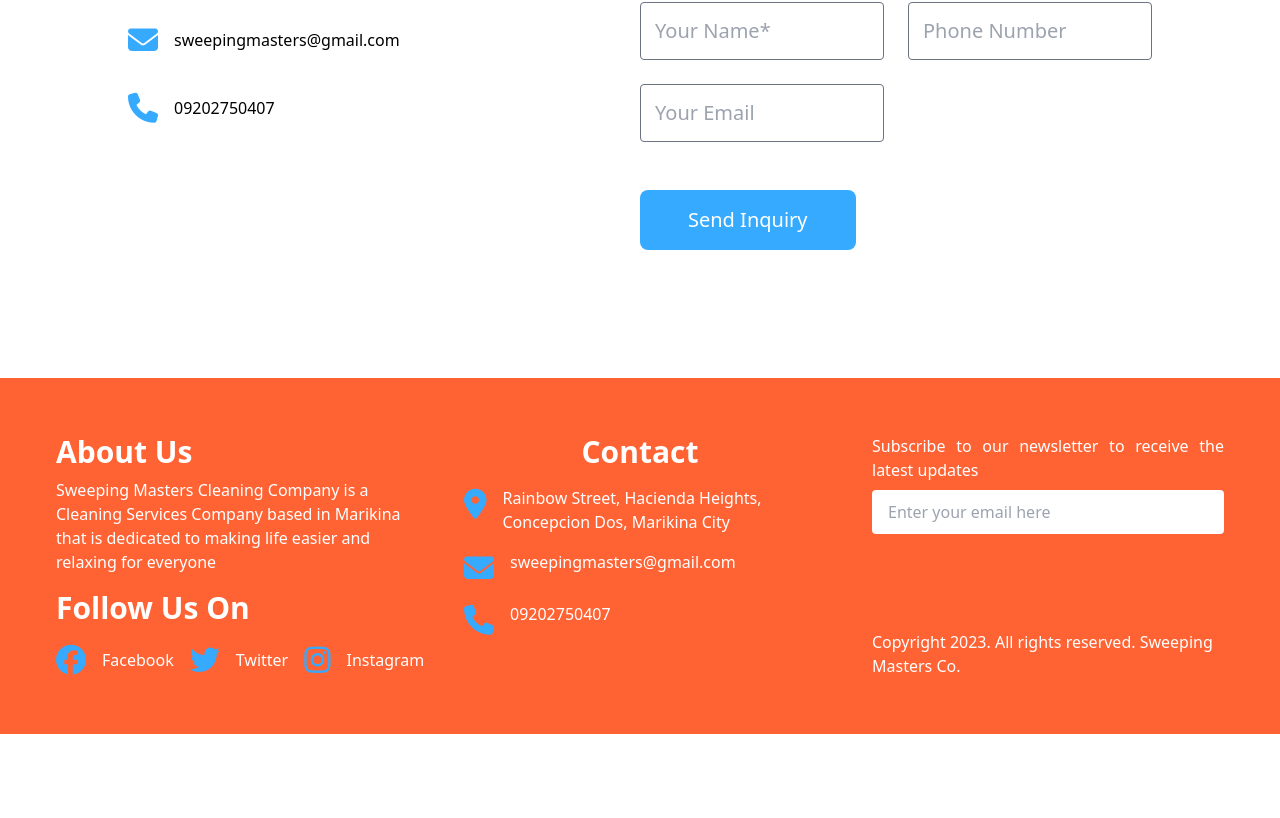
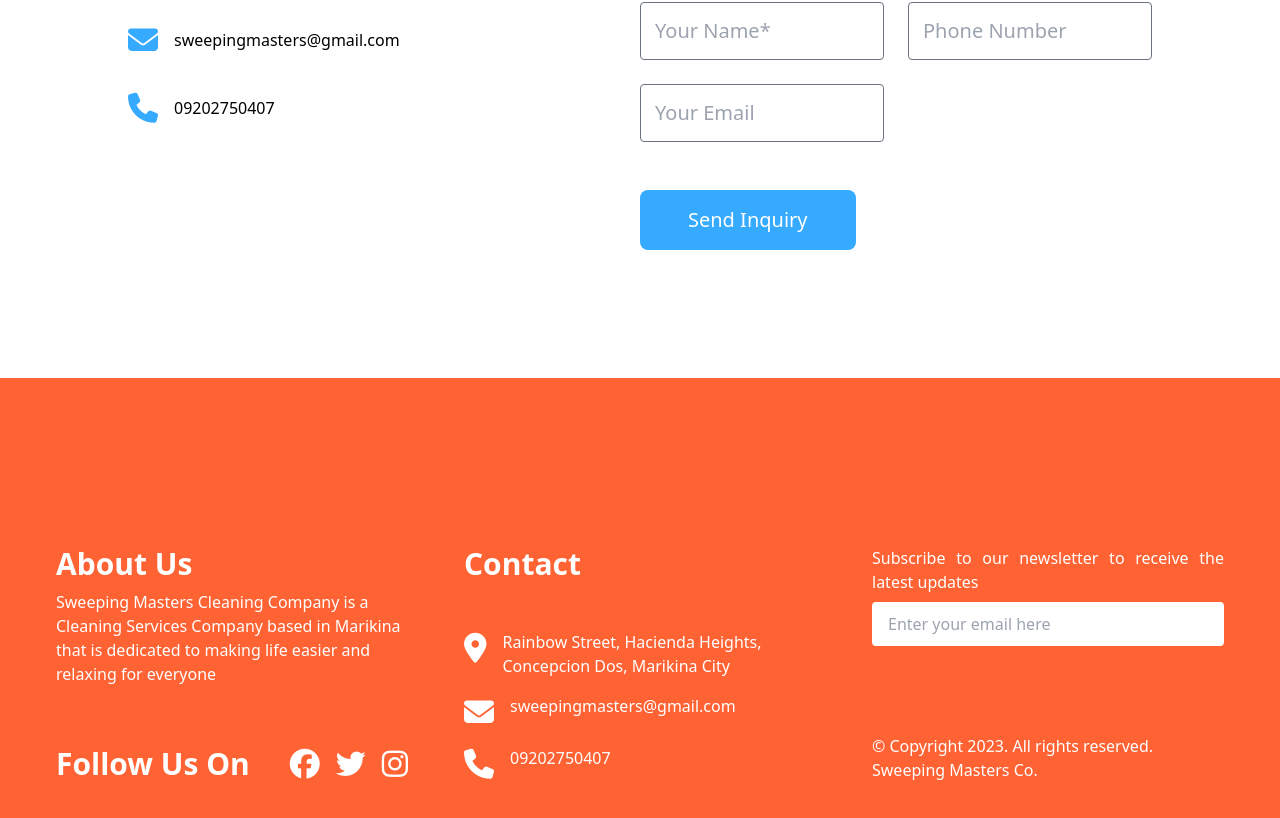
Before and after one commit to Arc-Data/cleaning-company-website, a React (Vite) app: page /contact in a window 1280 px wide. Shown: the part 1232-2050 px from the top of the page. Before the commit the page ends 1966 px from the top, so only its background shows below. Built offline with nearby package versions, Linux system fonts and the light colour scheme.

Commit message:
service detail and footer adjustments

```diff
--- a/src/components/Card.jsx
+++ b/src/components/Card.jsx
@@ -19,9 +19,15 @@ const Card = ({ card }) => {
     return (
         <div className="bg-white rounded-lg shadow flex-col transform">
             <img src={imageUrl} alt="Nice" className="object-cover h-60 w-full rounded-t-lg" />
-      <div className="px-5 py-10 space-y-8">
+            <div className="flex flex-col px-5">
+                <div className="py-10 space-y-8">
                     <p className="text-primary text-2xl font-bold">{card.title}</p>
                     <p className="line-clamp-3 text-gray-800">{card.description}</p>
+                </div>
+                <div className="border"></div>
+                <div>
+                    <button className="text-primary py-2.5 px-4 rounded border hover:border-primary">Read More</button>
+                </div>
             </div>
         </div>
     );
--- a/src/components/Footer.jsx
+++ b/src/components/Footer.jsx
@@ -1,42 +1,35 @@
 
 const Footer = () => {
 	return (
-		<footer className="p-6 md:p-12 bg-accent w-full">
+		<footer className="pt-40 pb-20 px-12 bg-accent w-full">
 			<div className="container grid md:grid-cols-3 mx-auto gap-10 text-white">
-				<div className="flex flex-col p-2 space-y-4">
+				<div className="flex flex-col p-2 space-y-6 justify-between">
 					<div className="space-y-2">
 						<p className="font-bold text-3xl">About Us</p>
 						<p>Sweeping Masters Cleaning Company is a Cleaning Services Company based in Marikina that is dedicated to making life easier and relaxing for everyone</p>
 					</div>
-					<p className="font-bold text-3xl space-y-4">Follow Us On</p>
-					<div className="flex space-x-4">
-						<div className="flex space-x-4 items-center">
-							<i className="fa-brands fa-facebook text-3xl text-primary"></i>
-							<p className="">Facebook</p>
-						</div>
-						<div className="flex space-x-4 items-center">
-							<i className="fa-brands fa-twitter text-3xl text-primary"></i>
-							<p className="">Twitter</p>
-						</div>
-						<div className="flex space-x-4 items-center">
-							<i className="fa-brands fa-instagram text-3xl text-primary"></i>
-							<p className="">Instagram</p>
+					<div className="flex justify-between">
+						<p className="font-bold text-3xl space-y-4">Follow Us On</p>
+						<div className="flex space-x-4">
+							<i className="fa-brands fa-facebook text-3xl"></i>
+							<i className="fa-brands fa-twitter text-3xl"></i>
+							<i className="fa-brands fa-instagram text-3xl"></i>
 						</div>
 					</div>
 				</div>
-				<div className="flex flex-col p-2 space-y-4">
-					<p className="font-bold text-3xl md:text-center">Contact</p>
+				<div className="flex flex-col p-2 space-y-12">
+					<p className="font-bold text-3xl">Contact</p>
 					<div className="flex flex-col space-y-4">
 						<div className="flex space-x-4">
-							<i className="fa-solid fa-location-dot text-3xl text-primary m-0 p-0"></i>
+							<i className="fa-solid fa-location-dot text-3xl m-0 p-0"></i>
 							<p>Rainbow Street, Hacienda Heights, Concepcion Dos, Marikina City</p>
 						</div>
 						<div className="flex space-x-4">
-							<i className="fa-solid fa-envelope text-3xl text-primary"></i>
+							<i className="fa-solid fa-envelope text-3xl"></i>
 							<p className="">sweepingmasters@gmail.com</p>
 						</div>
 						<div className="flex space-x-4">
-							<i className="fa-solid fa-phone text-3xl text-primary"></i>
+							<i className="fa-solid fa-phone text-3xl"></i>
 							<p className="">09202750407</p>
 						</div>
 					</div>
@@ -47,7 +40,7 @@ const Footer = () => {
 						<p className="text-justify">Subscribe to our newsletter to receive the latest updates</p>
 						<input type="email" name="email" placeholder = "Enter your email here" className="px-4 py-2.5 rounded text-black w-full"/>
 					</div>
-					<p>Copyright {new Date().getFullYear()}. All rights reserved. Sweeping Masters Co.</p>
+					<p>© Copyright {new Date().getFullYear()}. All rights reserved. Sweeping Masters Co.</p>
 				</div>
 			</div>
 		</footer>
--- a/src/pages/ServiceDetail.jsx
+++ b/src/pages/ServiceDetail.jsx
@@ -6,14 +6,45 @@ import BannerOverlay from "../components/BannerOverlay";
 import { getDownloadURL, ref } from "firebase/storage";
 import Footer from "../components/Footer";
 
+const Star = ({isFilled}) => {
+    const color = isFilled ? "text-yellow-400" : "text-gray-300";
+
+    return (
+        <svg className={`w-5 h-5 ${color}`} fill="currentColor" viewBox="0 0 20 20" xmlns="http://www.w3.org/2000/svg">
+            <path
+                d="M9.049 2.927c.3-.921 1.603-.921 1.902 0l1.07 3.292a1 1 0 00.95.69h3.462c.969 0 1.371 1.24.588 1.81l-2.8 2.034a1 1 0 00-.364 1.118l1.07 3.292c.3.921-.755 1.688-1.54 1.118l-2.8-2.034a1 1 0 00-1.175 0l-2.8 2.034c-.784.57-1.838-.197-1.539-1.118l1.07-3.292a1 1 0 00-.364-1.118L2.98 8.72c-.783-.57-.38-1.81.588-1.81h3.461a1 1 0 00.951-.69l1.07-3.292z">
+            </path>
+        </svg>
+    )
+}
+
+const Review = ({review}) => {
+    const stars = Array.from({ length: 5 }, () => 0);
+
+    return (
+        <div class="container mx-auto border-t py-8">
+            <div class="flex items-center">
+                {review.name} - {
+                    stars.map((star, idx) => <Star key={idx} isFilled={idx < review.star}/>)
+                }
+            </div>
+            <p class="mt-5">{review.review}</p>
+        </div>
+    )
+};
+
+const Reviews = (reviews) => {
+    return reviews.map((review, idx) => (<Review key={idx} review={review}/>))
+}
+
 const Rates = (rates) => {
     let arr = [];
     for (let rate in rates) {
-        arr.push(`${rates[rate]} per ${rate} hours`)
+        arr.push(`₱${rates[rate]} per ${rate} hours`);
     }
 
-    return (arr.map((i, idx) => <p key={idx} className="text-xl">{i}</p>))
-}
+    return (arr.map((i, idx) => <p key={idx} className="text-xl">{i}</p>));
+};
 
 const ServiceDetail = () => {
     const { id } = useParams();
@@ -26,17 +57,12 @@ const ServiceDetail = () => {
             try {
                 const cardRef = doc(servicesCollection, id);
                 const cardSnapshot = await getDoc(cardRef);
-                console.log(cardSnapshot.data());
 
                 if (cardSnapshot.exists()) {
                     setCard(cardSnapshot.data());
                     const imageRef = ref(storage, cardSnapshot.data().imageUrl);
                     const url = await getDownloadURL(imageRef);
                     setImageUrl(url);
-
-                } else {
-                    console.log("Service does not exist");
-
                 }
 
                 setLoading(false);
@@ -62,11 +88,17 @@ const ServiceDetail = () => {
             <div className="container mx-auto rounded mt-4 p-4 border shadow-md">
                 <BannerOverlay src={imageUrl} title={card.title} />
             </div>
-            <div className="container mx-auto grid grid-cols-3 min-h-screen h-full">
-                <div className="text-xl p-12 leading-loose col-span-2">{card.description}</div>
-                <div className="flex flex-col p-12 space-y-8">
-                    <p className="text-3xl text-primary font-bold">Rates</p>
+            <div className="container mx-auto grid md:grid-cols-[800px_1fr] p-12 gap-12 auto-rows-2">
+                <div className="flex flex-col space-y-8 border-l p-12 shadow-md rounded bg-primary text-white order-none md:order-2">
+                    <p className="text-3xl font-bold">Rates</p>
                      {Rates(card.rates)}
+                </div>
+                <div className="flex flex-col space-y-12 text-xl text-gray-800 sm:leading-loose md:leading-loose row-span-2">
+                    <p>{card.description}</p>
+                    <p className="text-3xl text-primary font-bold">Service Reviews</p>
+                    <div className="flex flex-col space-y-4">
+                        {card.reviews && Reviews(card.reviews)}
+                    </div>
                 </div>
             </div>
             <Footer />
```
Lines whose indentation alone changed are shown as unchanged.
